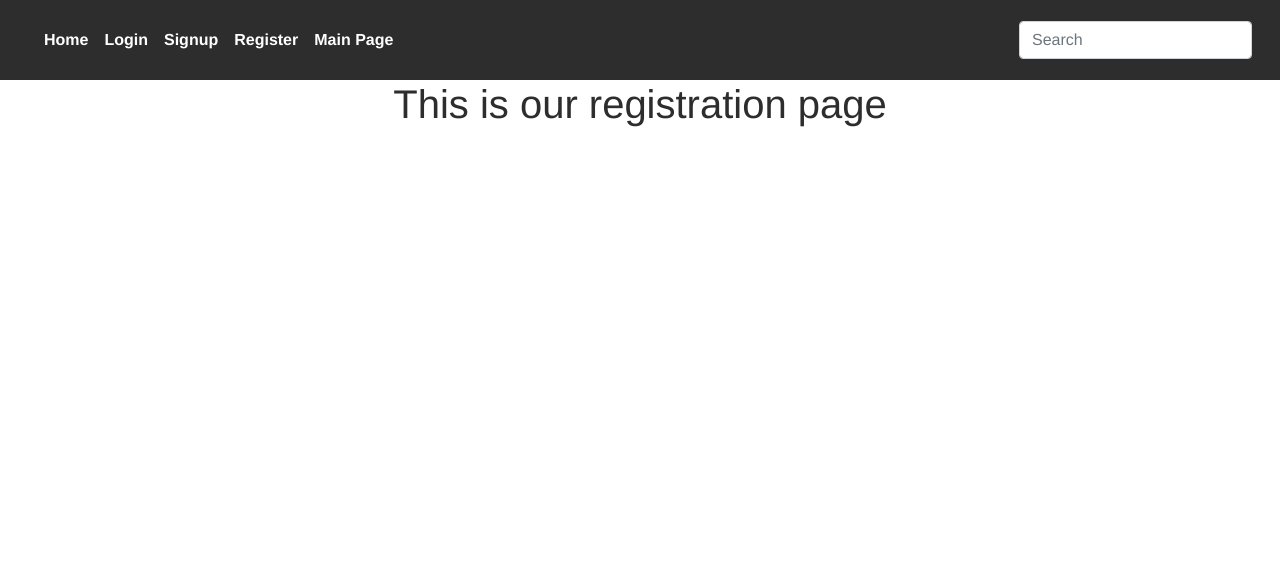
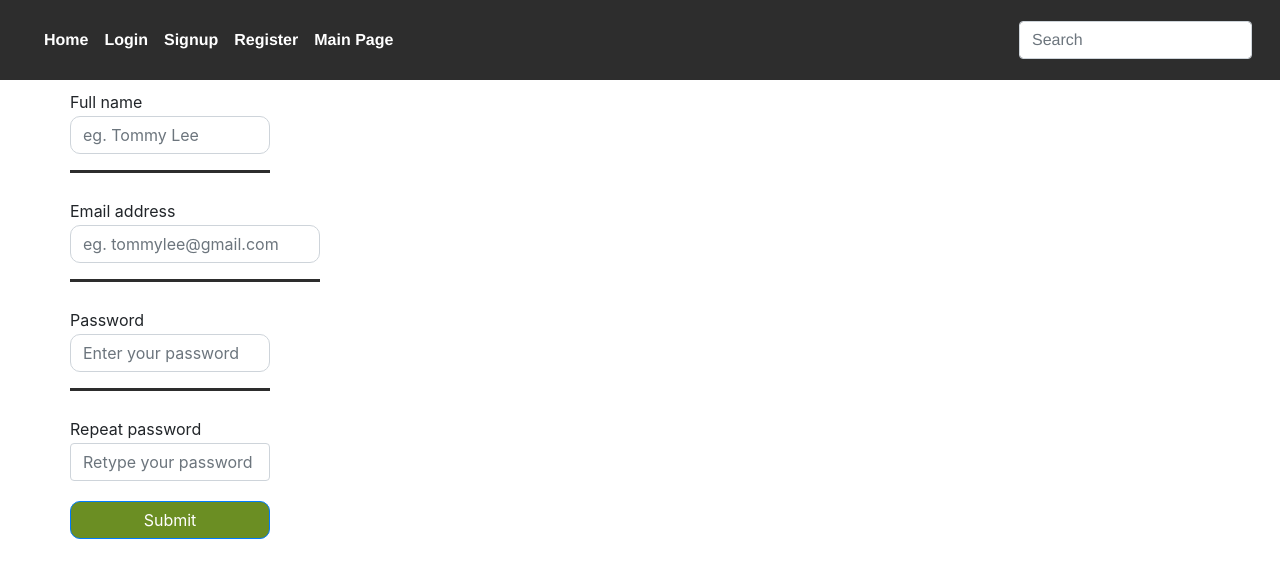
Before and after one commit to GrowOPG/GrowOPG, a Vue app: page /register in a window 1280 px wide. Shown: the top 578 px of the page. Built offline with nearby package versions, Linux system fonts and the light colour scheme.

Commit message:
Update register.vue

```diff
--- a/src/views/register.vue
+++ b/src/views/register.vue
@@ -1,15 +1,108 @@
 <template>
-  <div class="register">
-    <h1>This is our registration page</h1>
-  </div>
+<body>
+    <div class="bg">
+    <div class="signup">
+        <div class="container">
+            <div class="row">
+                    <form id="form">
+                        <div class="sgp-form">
+                            <label for="fullname">Full name</label>
+                            <input type="text" v-model="fullname" class="form-control" id="fullname" placeholder="eg. Tommy Lee" />
+                        </div>
+
+                        <hr class="solid">
+
+                        <div class="sgp-form">
+                            <label for="mail"> Email address</label>
+                            <input type="email" v-model="mail" class="form-control" id="mail" placeholder="eg. tommylee@gmail.com" />
+                        </div>
+
+                        <hr class="solid" style="width: 250px;">
+
+                        <div class="sgp-form">
+                            <label for="pass">Password</label>
+                            <input type="password" v-model="password" class="form-control" id="pass" placeholder="Enter your password" />
+                        </div>
+
+                        <hr class="solid">
+
+                        <div class="sgp-form">
+                            <label for="rpass">Repeat password</label>
+                            <input type="password" v-model="passwordrepeat" class="form-control" id="repeatPass" placeholder="Retype your password" />
+                        </div>
+
+                        <button type="button" @click="register" class="btn btn-primary" id="submit_btn">Submit</button>
+                    </form>
+            </div>
+        </div>
+    </div>
+    </div>
+</body>
 </template>
 
-<style scoped>
+<script>
+import firebase from '@/firebase';
 
-</style>
-
-<script>
 export default {
-
+    name: "Register",
+    data() {
+        return{
+            fullname: '',
+            mail: '',
+            password: '',
+            passwordrepeat: '',
+        }
+    },
+    methods: {
+        register() {
+            firebase.auth()
+            .createUserWithEmailAndPassword(this.mail, this.password)
+            .then(function() {
+                console.log('Uspješna Registracija');
+                })
+            .catch(function(error) {
+                console.error('Došlo je do greške', error);
+            })
+        }
+    }
 }
 </script>
+
+<style scoped>
+    .bg{
+        /* background-image: url('@/assets/bckgrnd_image.jpg'); */
+        align-content: center;
+    }
+    #form {
+        position: sticky;
+        width: 200px;
+    }
+    label {
+        text-align: left;
+        margin-top: 10px;
+        margin-bottom: 2px;
+    }
+    hr.solid {
+        border-top: 3px solid #2d2d2d;
+    }
+    #fullname {
+        border-radius: 10px;
+    }
+    #mail {
+        width: 250px;
+        border-radius: 10px;
+    }
+    #pass {
+        border-radius: 10px;
+    }
+    #rpass {
+        border-radius: 10px;
+    }
+    #submit_btn {
+        margin-top: 20px;
+        border-radius: 10px;
+        width: 200px;
+        background-color: olivedrab;
+        color: white;
+    }
+</style>
```
